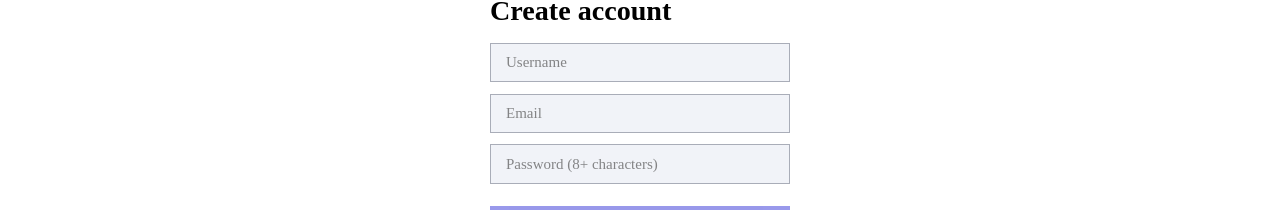
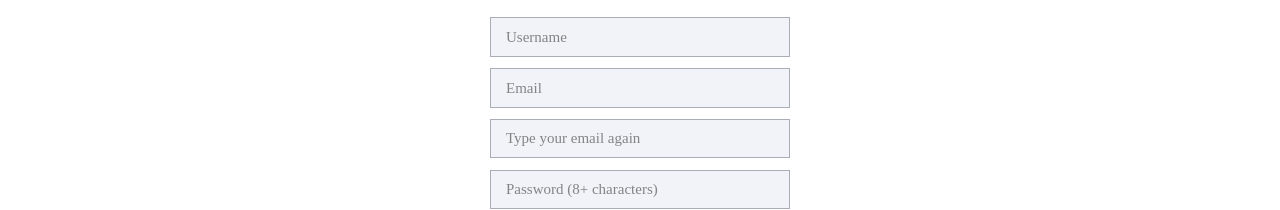
Before and after one commit to compend-org/wiki-log, a Next.js app: page /login in a window 1280 px wide. Both pictures are taken after a click on the button "New here? Create an account". Shown: the part 254-464 px from the top of the page. Built offline with nearby package versions, Linux system fonts and the light colour scheme; no server answers.

Commit message:
make user enter email twice on account creation

```diff
--- a/components/LoginForm.tsx
+++ b/components/LoginForm.tsx
@@ -12,6 +12,7 @@ export default function LoginForm({ next }: { next: string }) {
   const [identifier, setIdentifier] = useState<string>("");
   const [username, setUsername] = useState<string>("");
   const [email, setEmail] = useState<string>("");
+  const [confirmEmail, setConfirmEmail] = useState<string>("");
   const [password, setPassword] = useState<string>("");
   const [message, setMessage] = useState<string>("");
   const [busy, setBusy] = useState<boolean>(false);
@@ -72,6 +73,10 @@ export default function LoginForm({ next }: { next: string }) {
     const name = cleanName(username);
     if (!isValidName(name)) {
       setMessage(`Usernames are ${NAME_RULES}.`);
+      return;
+    }
+    if (email.trim().toLowerCase() !== confirmEmail.trim().toLowerCase()) {
+      setMessage("The two email addresses don't match.");
       return;
     }
 
@@ -235,6 +240,16 @@ export default function LoginForm({ next }: { next: string }) {
             className={inputClass}
           />
           <input
+            type="email"
+            value={confirmEmail}
+            onChange={(e) => setConfirmEmail(e.target.value)}
+            onPaste={(e) => e.preventDefault()}
+            placeholder="Type your email again"
+            autoComplete="off"
+            required
+            className={inputClass}
+          />
+          <input
             type="password"
             value={password}
             onChange={(e) => setPassword(e.target.value)}
```
